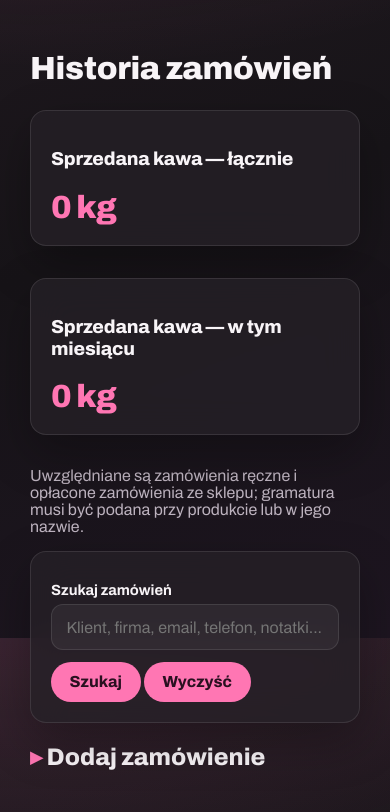
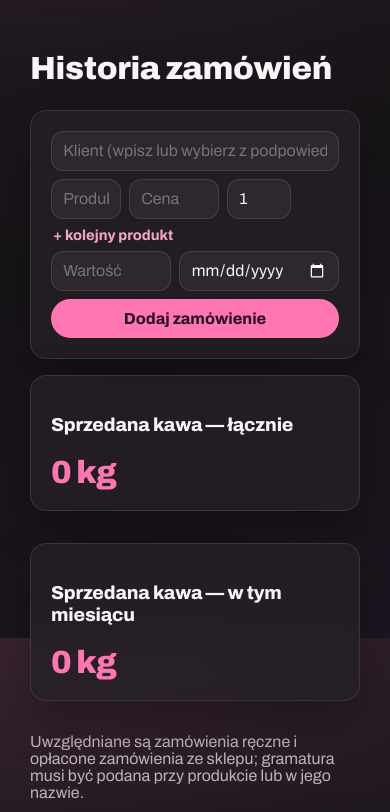
Before and after one commit to MarcinGryc/Fuszera-CRM, a Flask app: page /orders in a window 390 px wide; the page is wider, and only the part inside the window is pictured. Shown: the part 206-1018 px from the top of that part. Run offline with Flask 3, Linux system fonts and the light colour scheme; a user stored in the database is signed in.

Commit message:
Zamówienia: zwarty formularz na stałe na górze
- Klient wpisywany tekstem z podpowiedziami; istniejący jest dopasowany
  po firmie lub nazwie, nowa nazwa tworzy klienta indywidualnego
- Produkt, cena i ilość w jednej linii (cena podpowiada się z cennika),
  pod spodem wartość liczona sama i data; bez pola notatek

Co-Authored-By: Claude Opus 5.5 <noreply@anthropic.com>

```diff
--- a/routes/orders.py
+++ b/routes/orders.py
@@ -10,6 +10,24 @@ from routes.export_utils import export_xlsx
 from routes.order_metrics import current_month, sold_coffee_weight
 
 orders_bp = Blueprint("orders", __name__)
+
+
+def client_label(client):
+    return client.company or client.name
+
+
+def find_or_create_client(name):
+    """Klient wpisany w zamówieniu: istniejący po nazwie firmy lub imieniu i nazwisku, inaczej nowy indywidualny."""
+    if len(name) > 255:
+        abort(400, "Nazwa klienta jest zbyt długa.")
+    key = name.casefold()
+    for client in Client.query.all():
+        if key in {(client.company or "").strip().casefold(), (client.name or "").strip().casefold()}:
+            return client
+    client = Client(type="individual", name=name)
+    db.session.add(client)
+    db.session.flush()
+    return client
 
 
 @orders_bp.route("/orders", methods=["GET", "POST"])
@@ -74,6 +92,10 @@ def orders():
         client_id = request.form.get("client_id") or None
         if client_id and not client_id.isdigit():
             abort(400, "Nieprawidłowy klient.")
+        client_name = (request.form.get("client_name") or "").strip()
+        if client_name and not client_id:
+            client = find_or_create_client(client_name)
+            client_id = str(client.id)
 
         order = Order(
             client_id=int(client_id) if client_id else None,
--- a/templates/orders.html
+++ b/templates/orders.html
@@ -2,6 +2,48 @@
 
 {% block content %}
 <h1>Historia zamówień</h1>
+
+<style>
+.order-add { display: grid; gap: 8px; }
+.order-add input { margin: 0; min-height: 40px; padding: .45rem .7rem; }
+.order-add .line { display: grid; grid-template-columns: minmax(160px, 2fr) 120px 90px 40px; gap: 8px; align-items: center; }
+.order-add .bottom { display: grid; grid-template-columns: 150px 160px auto; gap: 8px; align-items: center; justify-content: start; }
+.order-add .icon-btn { width: 40px; height: 40px; padding: 0; border-radius: 50%; min-height: 0; }
+.order-add .remove-item { background: transparent; color: var(--muted); border: 1px solid var(--line); }
+.order-add .remove-item:hover { box-shadow: none; color: var(--danger); }
+.order-add .order-item:first-child .remove-item { visibility: hidden; }
+.order-add .add-item { justify-self: start; background: transparent; color: var(--pink2); border: 0; padding: 0 2px; min-height: 0; font-size: .9rem; }
+.order-add .add-item:hover { box-shadow: none; text-decoration: underline; }
+@media (max-width: 700px) {
+    .order-add .line { grid-template-columns: 1fr 90px 64px 40px; }
+    .order-add .bottom { grid-template-columns: 1fr 1fr; }
+    .order-add .bottom button { grid-column: 1 / -1; }
+}
+</style>
+
+<form method="post" class="card order-add" aria-label="Dodaj zamówienie">
+    <input name="client_name" list="client-names" placeholder="Klient (wpisz lub wybierz z podpowiedzi, puste = bez klienta)" aria-label="Klient" autocomplete="off">
+    <datalist id="client-names">
+        {% for client in clients %}<option value="{{ client.company or client.name }}">{% endfor %}
+    </datalist>
+    <datalist id="product-names">
+        {% for product in products %}<option value="{{ product.name }}" data-price="{{ product.price }}">{{ product.weight or '' }} · {{ "%.2f"|format(product.price) }} zł</option>{% endfor %}
+    </datalist>
+    <div id="order-items">
+        <div class="line order-item">
+            <input name="product_name" class="product-name" list="product-names" placeholder="Produkt" required aria-label="Produkt" autocomplete="off">
+            <input name="unit_price" class="unit-price" type="number" step="0.01" min="0" placeholder="Cena" aria-label="Cena jednostkowa">
+            <input name="quantity" class="quantity" type="number" value="1" min="1" aria-label="Ilość">
+            <button type="button" class="icon-btn remove-item" title="Usuń pozycję" aria-label="Usuń pozycję">×</button>
+        </div>
+    </div>
+    <button type="button" id="add-item" class="add-item">+ kolejny produkt</button>
+    <div class="bottom">
+        <input name="total" id="total" type="number" step="0.01" min="0" placeholder="Wartość" required aria-label="Wartość zamówienia (suma)" title="Liczy się sama z pozycji; możesz ją zmienić">
+        <input name="order_date" type="date" aria-label="Data" title="Puste = dzisiaj">
+        <button type="submit">Dodaj zamówienie</button>
+    </div>
+</form>
 
 <div class="grid">
     <div class="card">
@@ -22,58 +64,6 @@
     <a class="btn" href="/orders">Wyczyść</a>
 </form>
 
-<details>
-    <summary>Dodaj zamówienie</summary>
-
-    <div class="card">
-        <form method="post">
-            <label>Klient</label>
-            <select name="client_id">
-                <option value="">Bez przypisanego klienta</option>
-                {% for client in clients %}
-                <option value="{{ client.id }}">
-                    {{ client.company or client.name }}
-                </option>
-                {% endfor %}
-            </select>
-
-            <h3>Produkty w zamówieniu</h3>
-
-            <div id="order-items">
-                <div class="card order-item">
-                    <label>Produkt</label>
-                    <select name="product_name" class="product-select" required onchange="updatePrice(this)">
-                        <option value="">Wybierz produkt</option>
-                        {% for product in products %}
-                        <option value="{{ product.name }}" data-price="{{ product.price }}">
-                            {{ product.name }} / {{ product.weight }} / {{ "%.2f"|format(product.price) }} zł
-                        </option>
-                        {% endfor %}
-                    </select>
-
-                    <label>Cena jednostkowa</label>
-                    <input name="unit_price" class="unit-price" type="number" step="0.01" value="0" oninput="calculateTotal()">
-
-                    <label>Ilość</label>
-                    <input name="quantity" class="quantity" type="number" value="1" min="1" oninput="calculateTotal()">
-                </div>
-            </div>
-
-            <button type="button" onclick="addOrderItem()">Dodaj kolejny produkt</button>
-
-            <label>Wartość zamówienia</label>
-            <input name="total" id="total" type="number" step="0.01" required>
-
-            <label>Data</label>
-            <input name="order_date" type="date">
-
-            <label>Notatki</label>
-            <textarea name="notes"></textarea>
-
-            <button type="submit">Dodaj zamówienie</button>
-        </form>
-    </div>
-</details>
 
 <h2>Opłacone i ręczne zamówienia</h2>
 
@@ -127,7 +117,7 @@
             {% endif %}
         </td>
         <td>{{ "%.2f"|format(order.total) }} zł</td>
-        <td>{{ order.notes }}</td>
+        <td>{{ order.notes or "" }}</td>
         <td>
             {% if order.source == "manual" %}
             <form method="post" action="/orders/delete/{{ order.id }}">
@@ -146,36 +136,45 @@
 </div>
 
 <script>
-function updatePrice(selectElement) {
-    const selectedOption = selectElement.options[selectElement.selectedIndex];
-    const price = selectedOption.dataset.price || 0;
-    const card = selectElement.closest(".order-item");
-    card.querySelector(".unit-price").value = price;
-    calculateTotal();
-}
+(() => {
+    const prices = {};
+    document.querySelectorAll('#product-names option').forEach((option) => { prices[option.value.toLowerCase()] = option.dataset.price; });
+    const items = document.getElementById('order-items');
+    const total = document.getElementById('total');
+    let totalEdited = false;
 
-function calculateTotal() {
-    let total = 0;
+    const recalc = () => {
+        if (totalEdited) return;
+        let sum = 0;
+        items.querySelectorAll('.order-item').forEach((row) => {
+            sum += (parseFloat(row.querySelector('.unit-price').value) || 0) * (parseInt(row.querySelector('.quantity').value, 10) || 0);
+        });
+        total.value = sum ? sum.toFixed(2) : '';
+    };
 
-    document.querySelectorAll(".order-item").forEach(item => {
-        const price = parseFloat(item.querySelector(".unit-price").value || 0);
-        const quantity = parseInt(item.querySelector(".quantity").value || 0);
-        total += price * quantity;
+    items.addEventListener('input', (event) => {
+        const row = event.target.closest('.order-item');
+        if (event.target.classList.contains('product-name')) {
+            const price = prices[event.target.value.trim().toLowerCase()];
+            if (price !== undefined) row.querySelector('.unit-price').value = Number(price).toFixed(2);
+        }
+        recalc();
     });
+    items.addEventListener('click', (event) => {
+        if (!event.target.classList.contains('remove-item')) return;
+        event.target.closest('.order-item').remove();
+        recalc();
+    });
+    total.addEventListener('input', () => { totalEdited = total.value !== ''; });
 
-    document.getElementById("total").value = total.toFixed(2);
-}
-
-function addOrderItem() {
-    const container = document.getElementById("order-items");
-    const firstItem = document.querySelector(".order-item");
-    const newItem = firstItem.cloneNode(true);
-
-    newItem.querySelector(".product-select").selectedIndex = 0;
-    newItem.querySelector(".unit-price").value = 0;
-    newItem.querySelector(".quantity").value = 1;
-
-    container.appendChild(newItem);
-}
+    document.getElementById('add-item').addEventListener('click', () => {
+        const row = items.querySelector('.order-item').cloneNode(true);
+        row.querySelector('.product-name').value = '';
+        row.querySelector('.unit-price').value = '';
+        row.querySelector('.quantity').value = 1;
+        items.appendChild(row);
+        row.querySelector('.product-name').focus();
+    });
+})();
 </script>
 {% endblock %}
```
Also changed, not shown: tests/test_shop_orders.py (+22 -0 lines).
